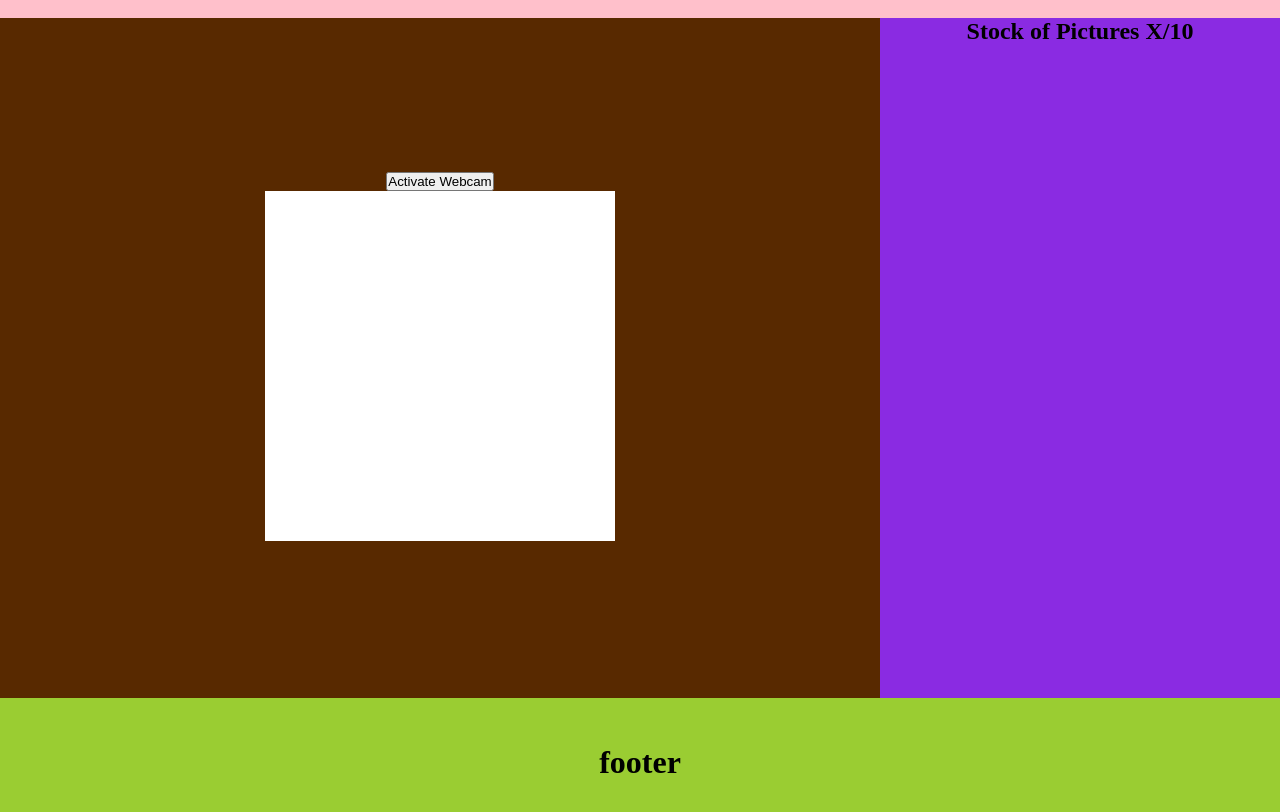
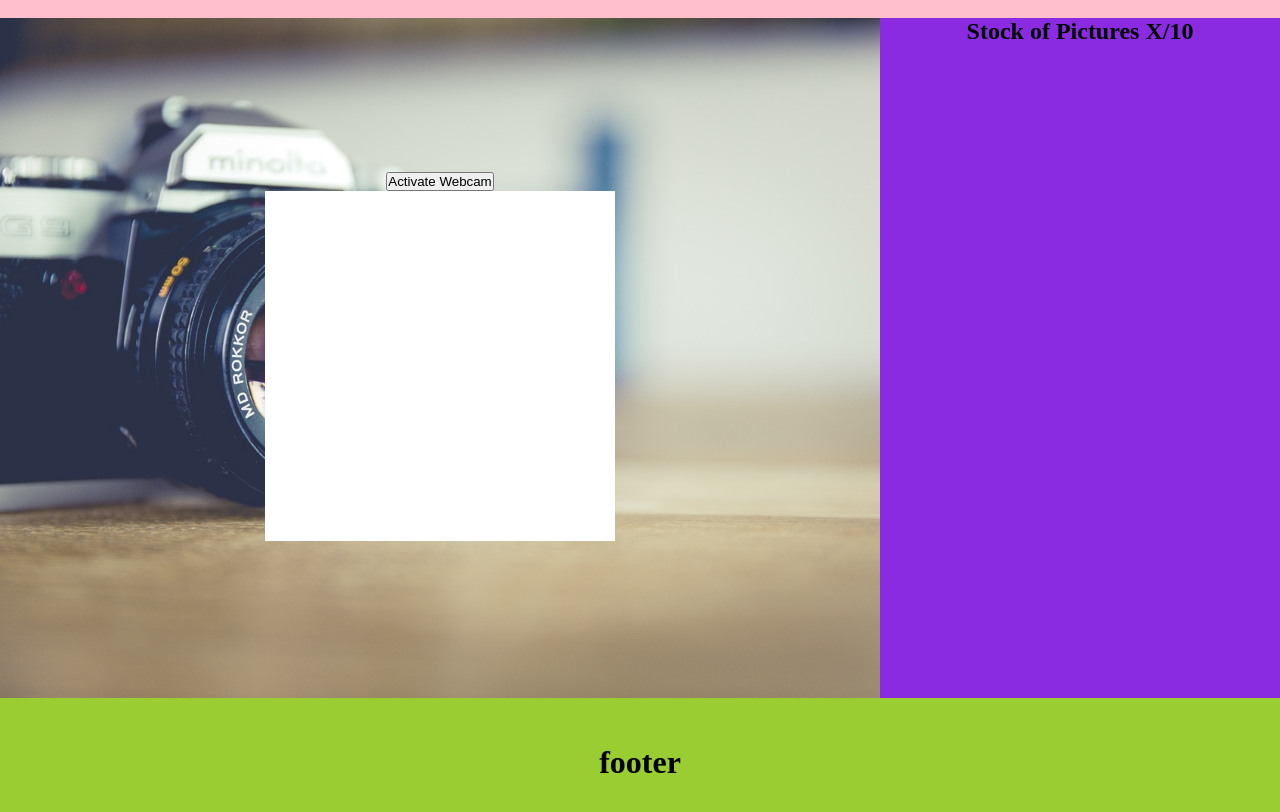
Before and after one commit to Numedios/Camagru, a plain HTML site: page front/src/main/index.html in a window 1280 px wide. Shown: the part 110-922 px from the top of the page. Drawn offline with Linux system fonts and the light colour scheme.

Commit message:
style : add a background-image on balise section

```diff
--- a/front/src/main/style/desktop.css
+++ b/front/src/main/style/desktop.css
@@ -29,11 +29,17 @@ main {
 }
 
 section {
-    background-color: #582900;
+    /* background-color: #582900; */
+    background-image: url("../../../img/camera.jpg");
+    background-repeat: no-repeat;
+    background-size: cover;
+    background-color: rgba(0, 0, 0, 0.5);
     width: 100%;
     display: flex;
     justify-content: center;
+    position: relative;
 }
+
 
 .webcam{ /* im here*/
     display: flex;
```
